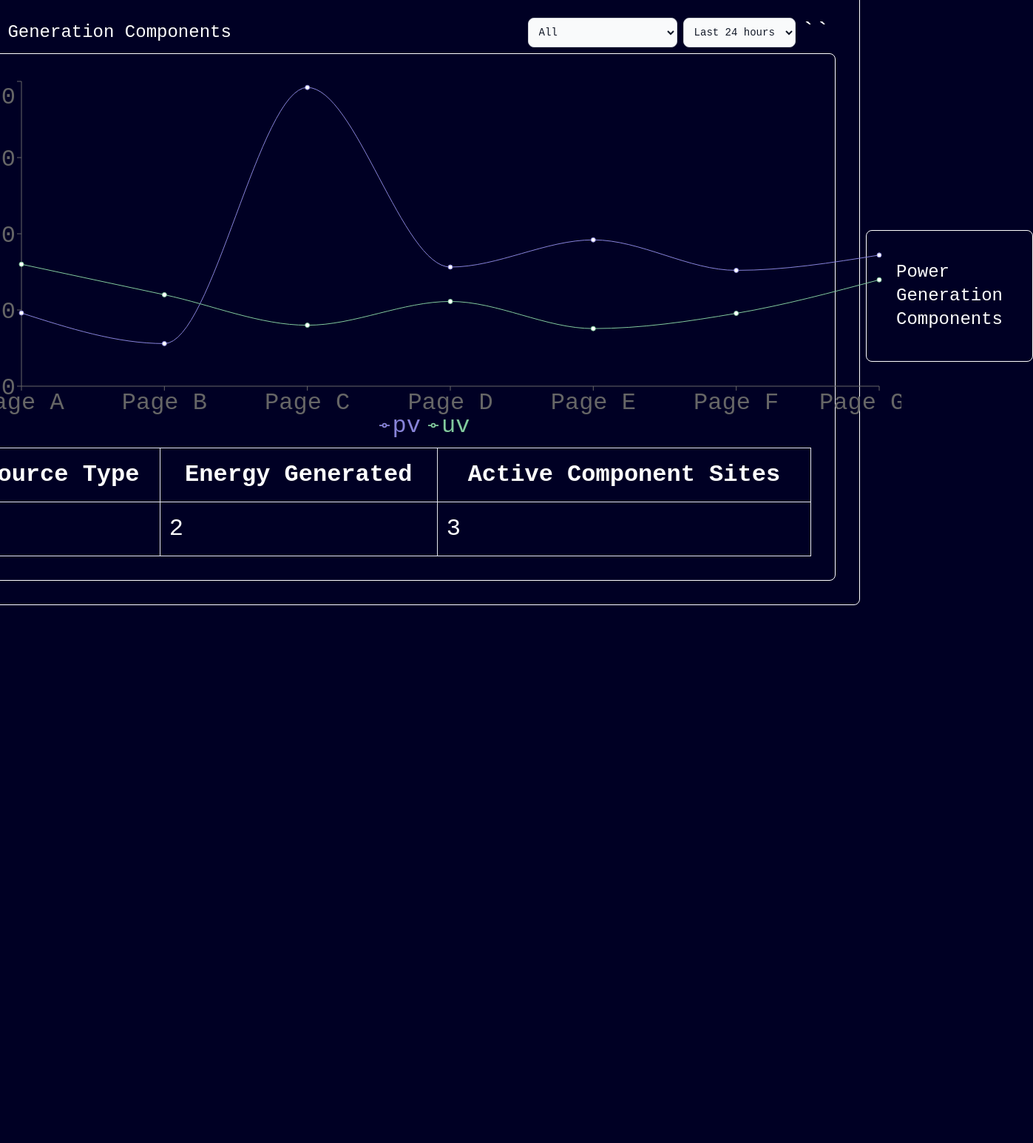
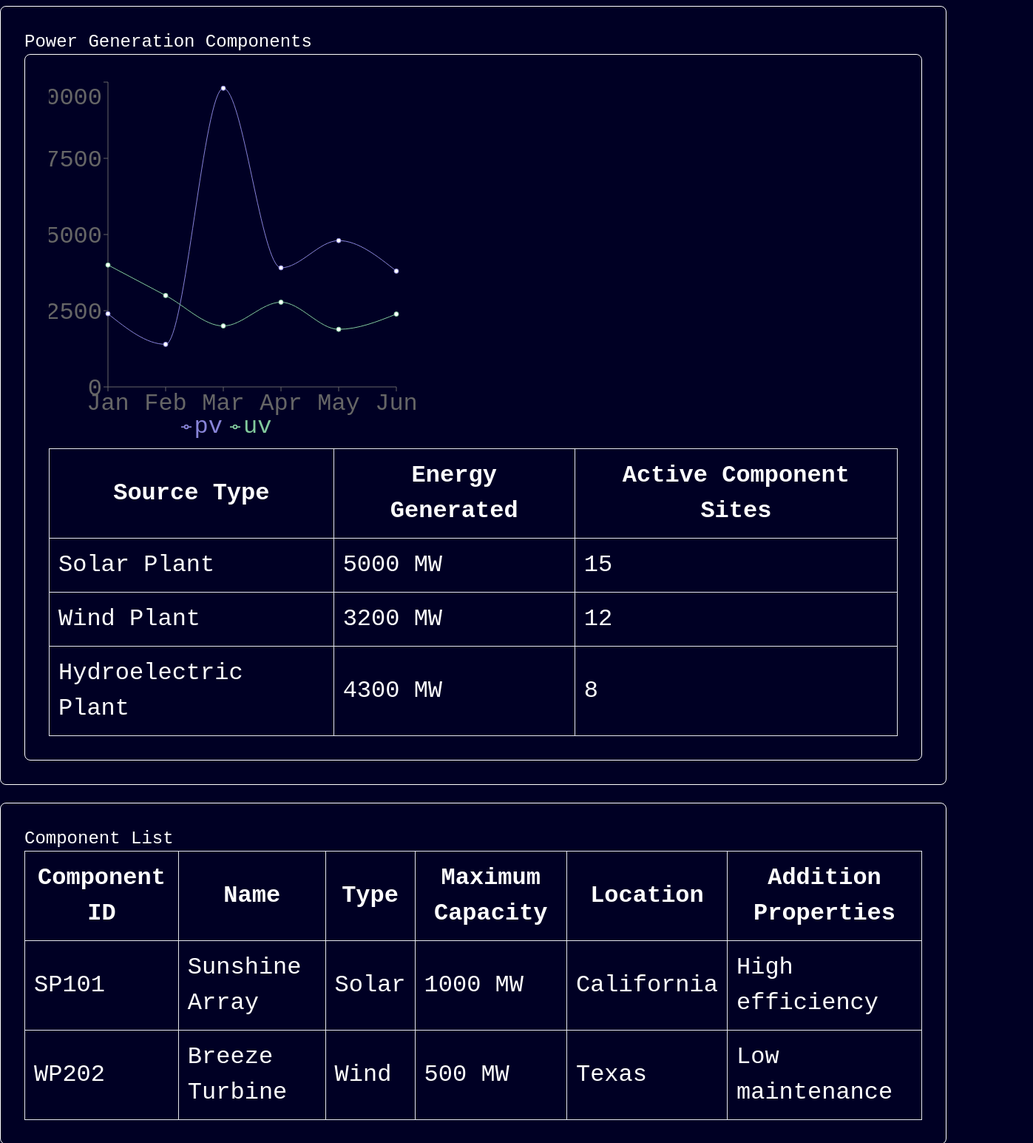
Before and after one commit to bashSunny101/SmartController-SIH, a React (Vite) app: page /ComMonDetails in a window 1280 px wide. Shown: the top 1545 px of the page at 74% size, 1397 px wide, since content can reach past the window. Before the commit the page ends 818 px from the top, so only its background shows below. Built offline with nearby package versions, Linux system fonts and the light colour scheme.

Commit message:
added component

```diff
--- a/src/Components/ComMonDetails.jsx
+++ b/src/Components/ComMonDetails.jsx
@@ -7,8 +7,8 @@ import {
   CartesianGrid,
   Tooltip,
   Legend,
-  ResponsiveContainer,
 } from "recharts";
+
 const backendOptions = [
   "Solar Plant",
   "Wind Plant",
@@ -18,83 +18,60 @@ const backendOptions = [
 
 const data = [
   {
-    name: "Page A",
+    name: "Jan",
     uv: 4000,
     pv: 2400,
     amt: 2400,
   },
   {
-    name: "Page B",
+    name: "Feb",
     uv: 3000,
     pv: 1398,
     amt: 2210,
   },
   {
-    name: "Page C",
+    name: "Mar",
     uv: 2000,
     pv: 9800,
     amt: 2290,
   },
   {
-    name: "Page D",
+    name: "Apr",
     uv: 2780,
     pv: 3908,
     amt: 2000,
   },
   {
-    name: "Page E",
+    name: "May",
     uv: 1890,
     pv: 4800,
     amt: 2181,
   },
   {
-    name: "Page F",
+    name: "Jun",
     uv: 2390,
     pv: 3800,
     amt: 2500,
   },
-  {
-    name: "Page G",
-    uv: 3490,
-    pv: 4300,
-    amt: 2100,
-  },
+  // Add more data as needed
 ];
 
 function ComMonDetails() {
   return (
-    <>
-        <div className="border-gray-800 flex justify-center items-center h-screen">
+    <div className="flex flex-col items-center justify-center h-full">
+      {/* First Container */}
+      <div className="container m-2">
+        <div className="text-2xl">
+          Power Generation Components
+        </div>
+        <div className="flex justify-between text-2xl">
+          <div className="flex">
+            {/* Select components */}
+          </div>
+        </div>
         <div className="container">
-            <div className="m-2 flex justify-between  text-2xl">
-              Power Generation Components
-              <div className="flex">
-                <select
-                  id="countries"
-                  className="bg-gray-50 border border-gray-300 text-gray-900 text-sm rounded-lg focus:ring-blue-500 focus:border-blue-500 block  p-2.5 dark:bg-gray-700 dark:border-gray-600 dark:placeholder-gray-400 dark:text-white dark:focus:ring-blue-500 dark:focus:border-blue-500"
-                >
-                  <option selected="all">All</option>
-                  {backendOptions.map((option, index) => (
-                    <option key={index} value={option}>
-                      {option}
-                    </option>
-                  ))}
-                </select>
-                <select
-                  id="countries"
-                  className="bg-gray-50 border border-gray-300 text-gray-900 text-sm rounded-lg focus:ring-blue-500 focus:border-blue-500 block  p-2.5 dark:bg-gray-700 dark:border-gray-600 dark:placeholder-gray-400 dark:text-white dark:focus:ring-blue-500 dark:focus:border-blue-500"
-                >
-                  <option selected>Last 24 hours</option>
-                  <option value="CA">last 7 days</option>
-                  <option value="FR">last 30 days</option>
-                </select>
-                ``
-              </div>
-              {/* dropdown */}
-            </div>
-            <div className="container ">
           <LineChart
-                width={1270}
+            width={500}
             height={500}
             data={data}
             margin={{
@@ -105,19 +82,13 @@ function ComMonDetails() {
             }}
           >
             <XAxis dataKey="name" />
-
             <YAxis />
             <Tooltip />
             <Legend />
-                <Line
-                  type="monotone"
-                  dataKey="pv"
-                  stroke="#8884d8"
-                  activeDot={{ r: 8 }}
-                />
+            <Line type="monotone" dataKey="pv" stroke="#8884d8" activeDot={{ r: 8 }} />
             <Line type="monotone" dataKey="uv" stroke="#82ca9d" />
           </LineChart>
-              <table className="min-w-full ">
+          <table className="min-w-full">
             <thead>
               <tr>
                 <th className="border p-3">Source Type</th>
@@ -126,24 +97,67 @@ function ComMonDetails() {
               </tr>
             </thead>
             <tbody>
+              {/* Dummy data for the first table */}
               <tr>
-                    <td className="border p-3">1</td>
-                    <td className="border p-3">2</td>
-                    <td className="border p-3">3</td>
+                <td className="border p-3">Solar Plant</td>
+                <td className="border p-3">5000 MW</td>
+                <td className="border p-3">15</td>
               </tr>
+              <tr>
+                <td className="border p-3">Wind Plant</td>
+                <td className="border p-3">3200 MW</td>
+                <td className="border p-3">12</td>
+              </tr>
+              <tr>
+                <td className="border p-3">Hydroelectric Plant</td>
+                <td className="border p-3">4300 MW</td>
+                <td className="border p-3">8</td>
+              </tr>
+              {/* Add more rows as needed */}
             </tbody>
           </table>
-              {/* <ResponsiveConta iner width="100%" height="100%"> */}
-              {/* </ResponsiveContainer> */}
         </div>
       </div>
-          <div className="container">
-            <div className="m-2 flex justify-between  text-2xl">
-              Power Generation Components
+
+      {/* Second Container */}
+      <div className="container m-2">
+        <div className="text-2xl">
+            Component List
+        </div>
+        <table className="min-w-full">
+            <thead>
+              <tr>
+                <th className="border p-3">Component ID</th>
+                <th className="border p-3">Name</th>
+                <th className="border p-3">Type</th>
+                <th className="border p-3">Maximum Capacity</th>
+                <th className="border p-3">Location</th>
+                <th className="border p-3">Addition Properties</th>
+              </tr>
+            </thead>
+            <tbody>
+              {/* Dummy data for the second table */}
+              <tr>
+                <td className="border p-3">SP101</td>
+                <td className="border p-3">Sunshine Array</td>
+                <td className="border p-3">Solar</td>
+                <td className="border p-3">1000 MW</td>
+                <td className="border p-3">California</td>
+                <td className="border p-3">High efficiency</td>
+              </tr>
+              <tr>
+                <td className="border p-3">WP202</td>
+                <td className="border p-3">Breeze Turbine</td>
+                <td className="border p-3">Wind</td>
+                <td className="border p-3">500 MW</td>
+                <td className="border p-3">Texas</td>
+                <td className="border p-3">Low maintenance</td>
+              </tr>
+              {/* Add more rows as needed */}
+            </tbody>
+          </table>
       </div>
     </div>
-      </div>
-    </>
   );
 }
 
```
Lines whose indentation alone changed are shown as unchanged.
